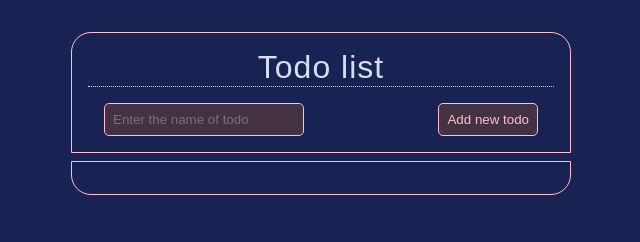
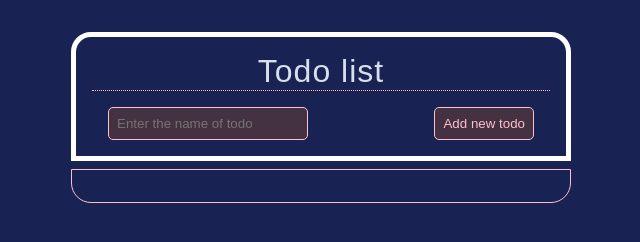
Before and after one commit to Yosombo/githubTest, a plain HTML site: page index.html in a window 1280 px wide. Shown: the whole page, without its empty margins (319-959 px from the left). Drawn offline with Linux system fonts and the light colour scheme.

Commit message:
Change color of header

```diff
--- a/app.css
+++ b/app.css
@@ -17,7 +17,7 @@
 .header {
   margin-top: 2rem;
   width: 500px;
-  border: 1px pink solid;
+  border: 5px white solid;
   padding: 1rem;
   margin-bottom: 0.5rem;
   border-radius: 20px 20px 0px 0px;
```
